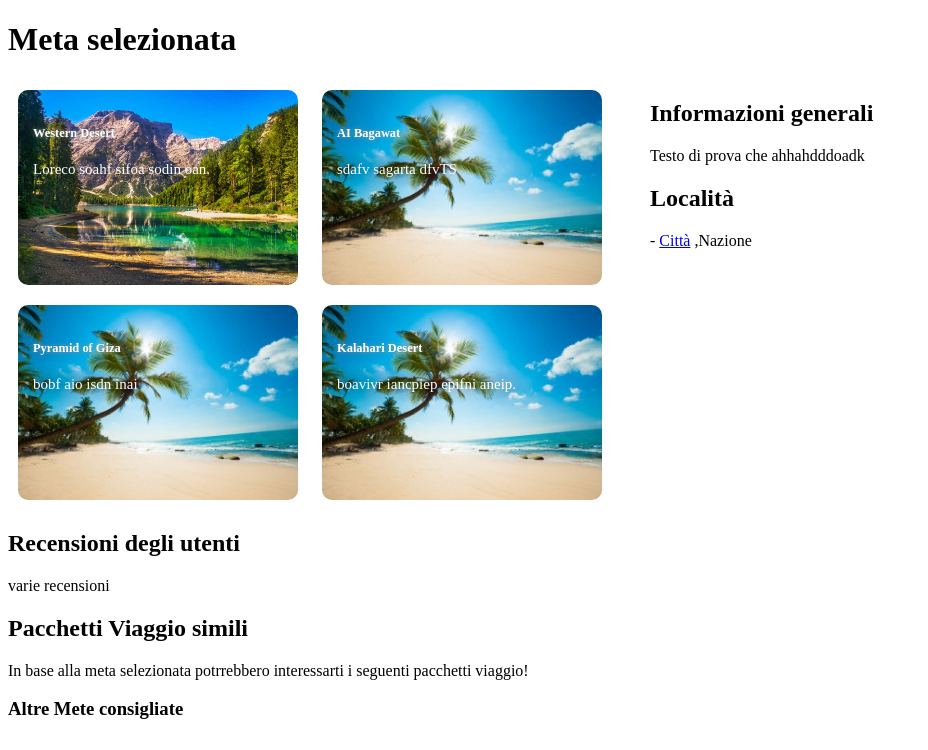
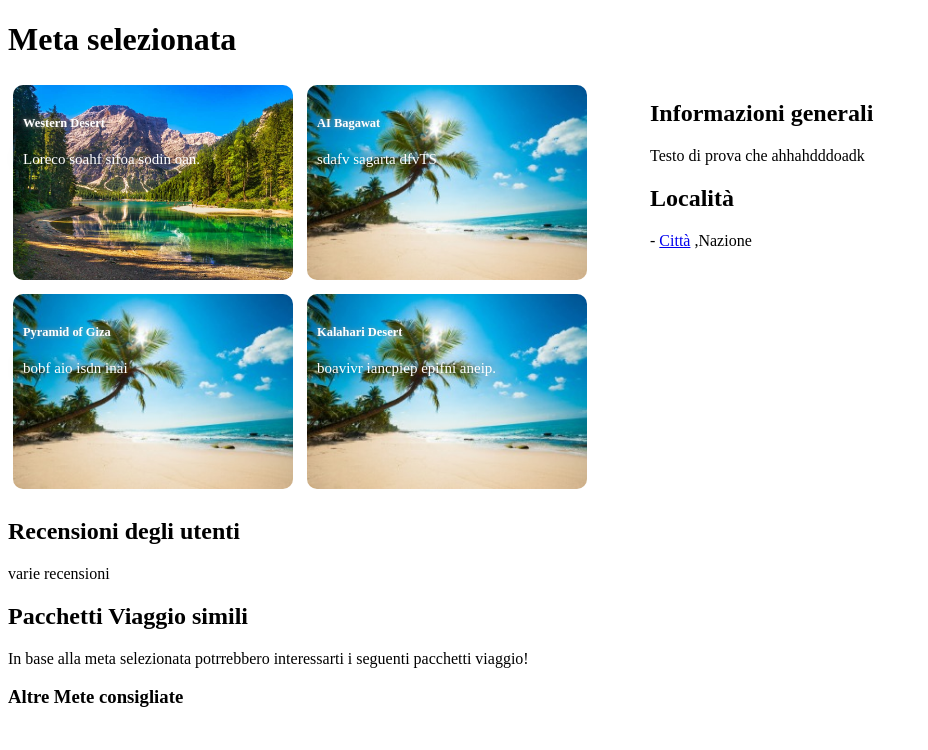
Before and after one commit to PAT19999/PlanAndTravel, a PHP site: page /pages/meta_2.html in a window 1280 px wide. Shown: the top 750 px of the page, without its empty margins (0-928 px from the left). Run offline with PHP 8.4, Linux system fonts and the light colour scheme.

Commit message:
varie modifiche al css

```diff
--- a/style/style_meta.css
+++ b/style/style_meta.css
@@ -1,6 +1,6 @@
 .row{
     display:flex;
-    height: 88%;
+    height: 100%;
     align-items: flex-start;
 }
 .col{ /* si riferisce al testo all'interno della card*/
@@ -14,10 +14,10 @@
     height: 195px;
     display: inline-block;
     border-radius: 10px;
-    padding: 15px 15px;
+    padding: 10px 10px;
     box-sizing: border-box;
     cursor: pointer;
-    margin: 10px 10px;
+    margin: 5px 5px;
     background-position: initial;
     background-size: cover;
 
@@ -27,10 +27,11 @@
     -moz-transition: all 2s ease;
     -o-transition: all 2s ease;
     -ms-transition: all 2s ease;
-    transition: all 1s ease;
+     transition: all 1s ease;
 }
 .card:hover{
-    -webkit-filter: blur(2px); transform: translateY(-10px);
+    -webkit-filter: blur(2px);
+    transform: translateY(-10px);
 }
 .card1{
     background-image: url(../drawable/montagna.jpg);
@@ -44,16 +45,30 @@
 .card4{
     background-image: url(../drawable/Spiaggia_1.jpg);
 }
-
 h5{
     color: #fff;
     text-shadow: 0 0 5px #999;
 }
 .text_card{
     font-size: 15px;
+    color: white;
+    text-shadow: 0 0 15px #000;
+    position: absolute;
+
+    /* effetto blur */
+    -webkit-filter: blur(0px);
+    -webkit-transition: all 2s ease;
+    -moz-transition: all 2s ease;
+    -o-transition: all 2s ease;
+    -ms-transition: all 2s ease;
+    transition: all 1s ease;
 }
 
-.card p{   /* si riferisce al testo all'interno della card*/
+.text_card:hover{
+    -webkit-filter: blur(0px);
+}
+
+/*.card p{   /* si riferisce al testo all'interno della card
     color: white;
     text-shadow: 0 0 15px #000;
-}
+} */
```
